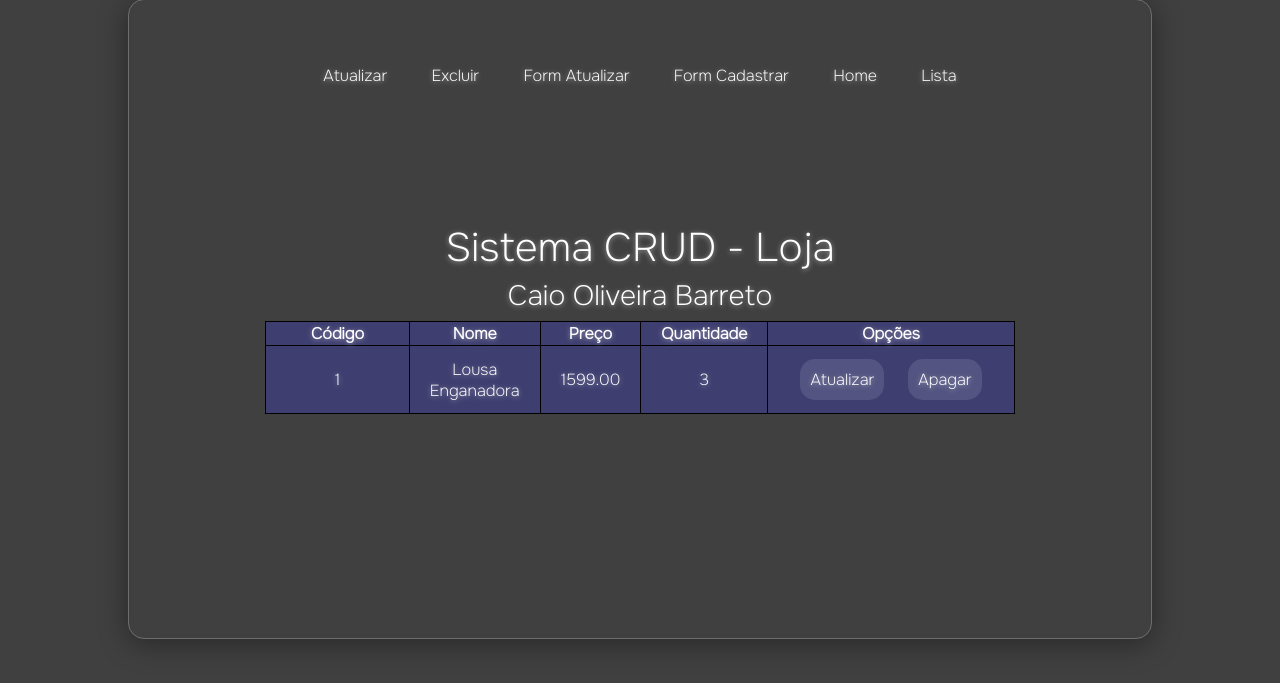
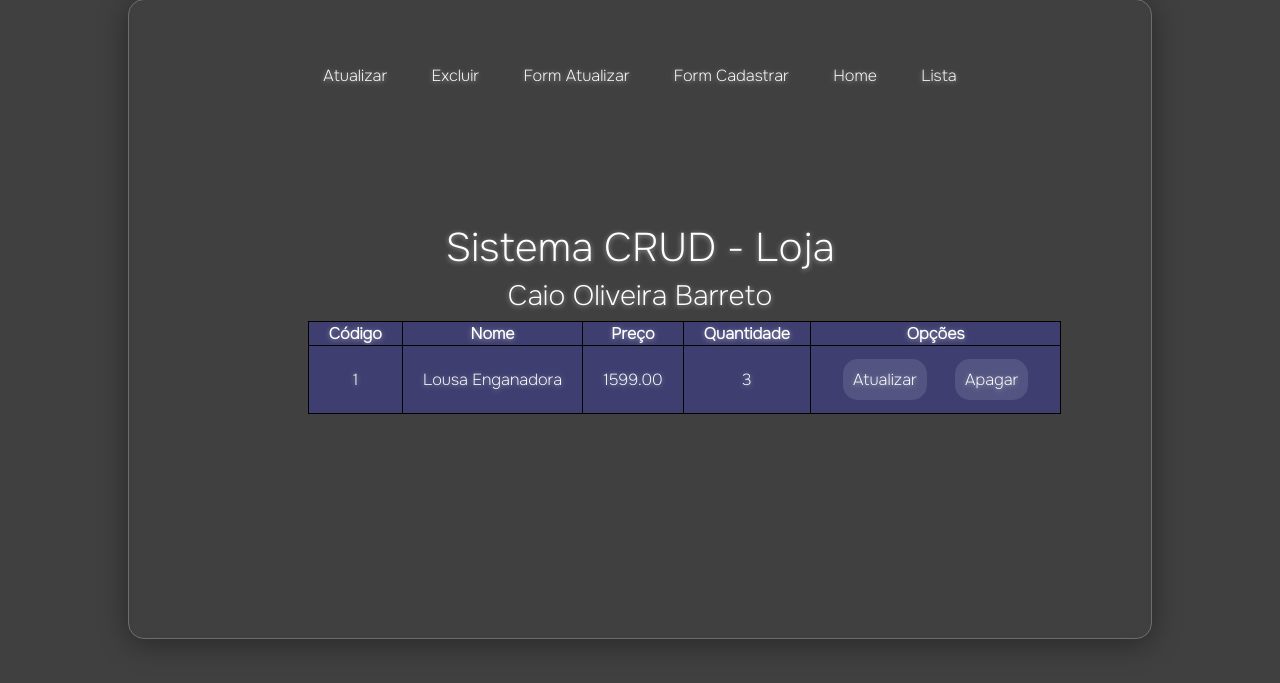
Before and after one commit to Caiooliveirabarreto/LojaSWI, a PHP site: page /listar.php in a window 1280 px wide. Shown: the part 65-748 px from the top of the page. Run offline with PHP 8.4, Linux system fonts and the light colour scheme; data comes from the database, SQL or seed files in the repository.

Commit message:
Responsividade tabela

```diff
--- a/css/style.css
+++ b/css/style.css
@@ -28,6 +28,9 @@ body{
     justify-content: center;
     align-items: center;
     flex-direction: column;
+    overflow-x: auto;
+    overflow-y: auto;
+    word-wrap: break-word;
 }
 
 a{
@@ -66,8 +69,6 @@ a:hover{
     transition: all 0.3s ease-in-out;
 }
 td{
-
-    width: 100%;
     margin-bottom: 1rem;
     padding-left: 20px;
     padding-right: 20px;
@@ -87,3 +88,25 @@ table{
     border: 1.5px solid black;
 
 }
+.tabelaResponsiva, td, th{
+    overflow-x: auto;
+    overflow-y: auto;
+    word-wrap: break-word;
+}
+.container-center{
+    width: 75%;
+    overflow-x: auto;
+    margin-left: 25%;
+
+}
+@media screen and (max-width: 1300px) {
+    .container-center{
+        margin-left: 10%;
+
+    }
+}
+@media screen and (max-width: 700px) {
+    .container-center{
+        margin-left: 0%;
+    }
+}
--- a/listar.php
+++ b/listar.php
@@ -12,8 +12,8 @@
 <?php
 include 'pedaco.php';
 ?>
-<div>
-    <table>
+<div class="container-center">
+    <table class="tabelaResponsiva">
         <thead>
             <tr>
                 <th scope="col">Código</th>
@@ -36,7 +36,7 @@ include 'pedaco.php';
                     echo "<td> " . $produto['quantidade'] . "</td>";
                     echo "
                     <td>
-                        <div class='btn-group' role='group'>
+                        <div class='tabelaResponsiva' role='group'>
                             <a href='Form_Atualiza.php?id=" . $produto['id'] . "' type='button' class='btn-custom'>Atualizar</a>
                             <a href='excluir.php?id=" . $produto['id'] . "' type='button' class='btn-custom'>Apagar</a>
                         </div>
```
